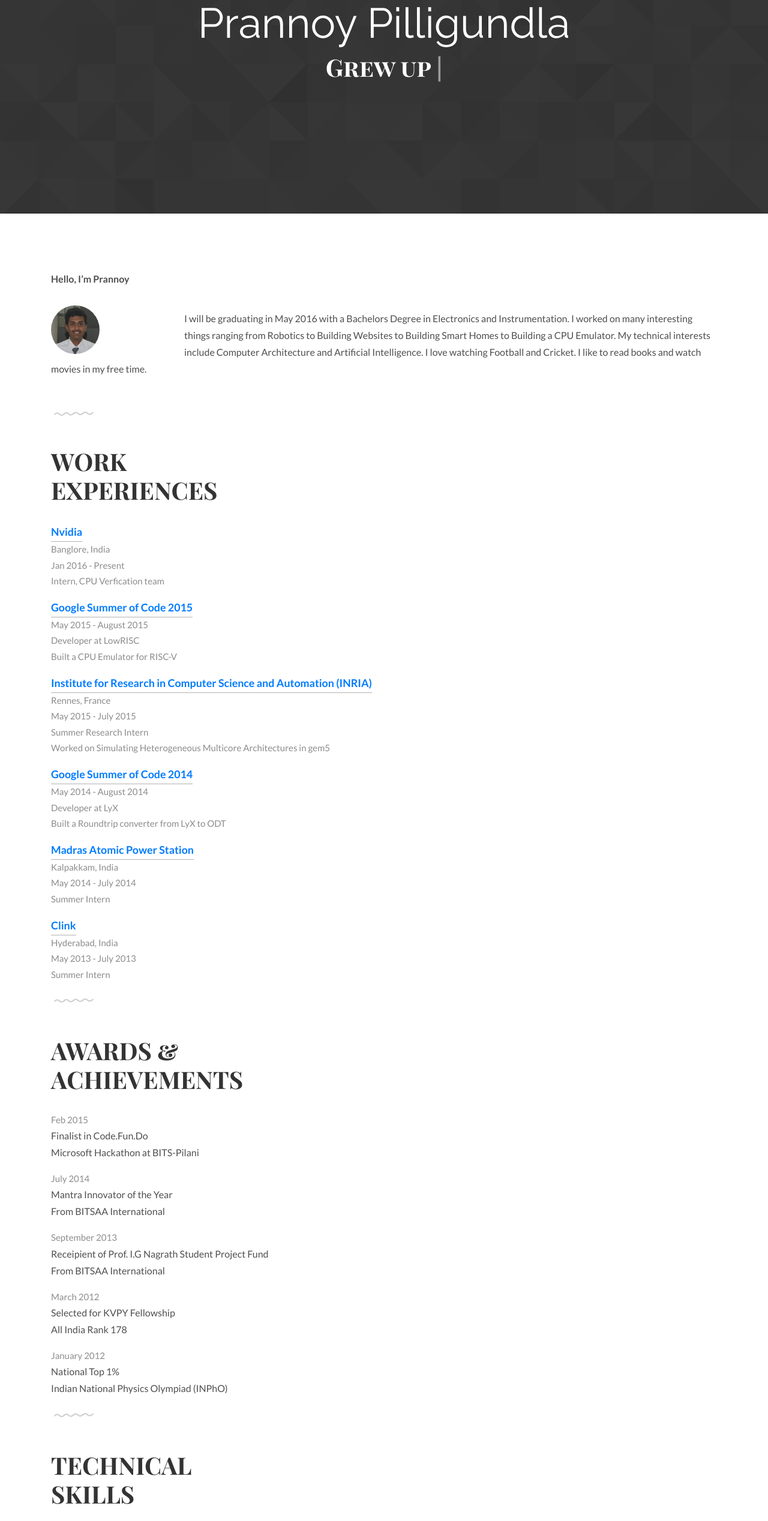
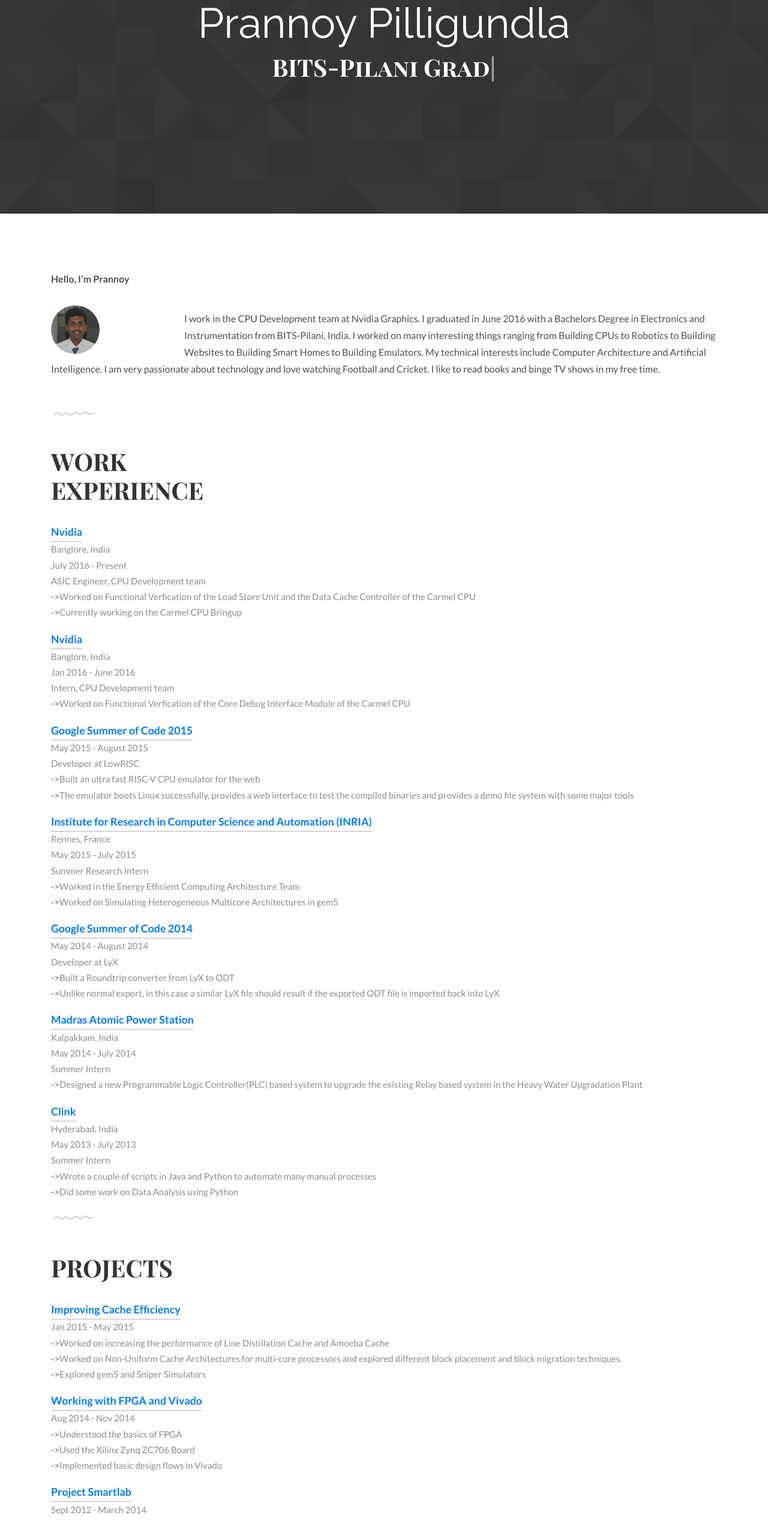
Before and after one commit to prannoyp/prannoyp.github.io, a plain HTML site: page index.html in a window 1280 px wide. Shown: the part 240-2775 px from the top of the page at 60% size. Drawn offline with nearby package versions, Linux system fonts and the light colour scheme; files that its build step writes are made by us from their sources.

Commit message:
Updated Experience and Projects section

```diff
--- a/index.html
+++ b/index.html
@@ -35,7 +35,8 @@
 			    <nav id="navbar-1" class="navbar item-nav">
 				    <ul>
 				        <li class="active"><a href="#about">About</a></li>
-				        <li><a href="#experiences">Experiences</a></li>
+				        <li><a href="#experience">Experience</a></li>
+                <li><a href="#projects">Projects</a></li>
 				        <li><a href="#achievements">Achievements</a></li>
 				        <li><a href="#skills">Skills</a></li>
 				    </ul>
@@ -67,46 +68,60 @@
 					<h2><b><span id="typed"></span></b></h2>
 				</div>
 				<p>
-					I will be graduating in May 2016 with a Bachelors Degree in Electronics and Instrumentation. I worked on many interesting things ranging from Robotics to Building Websites to Building Smart Homes to Building a CPU Emulator. My technical interests include Computer Architecture and Artificial Intelligence. I love watching Football and Cricket. I like to read books and watch movies in my free time.
+					I work in the CPU Development team at Nvidia Graphics. I graduated in June 2016 with a Bachelors Degree in Electronics and Instrumentation from BITS-Pilani, India. I worked on many interesting things ranging from Building CPUs to Robotics to Building Websites to Building Smart Homes to Building Emulators. My technical interests include Computer Architecture and Artificial Intelligence. I am very passionate about technology and love watching Football and Cricket. I like to read books and binge TV shows in my free time.
 				</p>
 			</div>
 		</div>
 	</div>
 
 	<!-- Work Experience -->
-	<div class="work section second" id="experiences">
+	<div class="work section second" id="experience">
 		<div class="container">
-			<h1>Work<br>Experiences</h1>
+			<h1>Work<br>Experience</h1>
       <ul class="work-list">
 				<li><a href="#">Nvidia</a></li>
 				<li>Banglore, India</li>
-				<li>Jan 2016 - Present</li>
-				<li>Intern, CPU Verfication team</li>
+				<li>July 2016 - Present</li>
+				<li>ASIC Engineer, CPU Development team</li>
+        <li><b>-></b>Worked on Functional Verfication of the Load Store Unit and the Data Cache Controller of the Carmel CPU</li>
+        <li><b>-></b>Currently working on the Carmel CPU Bringup</li>
+			</ul>
+      <ul class="work-list">
+				<li><a href="#">Nvidia</a></li>
+				<li>Banglore, India</li>
+				<li>Jan 2016 - June 2016</li>
+				<li>Intern, CPU Development team</li>
+        <li><b>-></b>Worked on Functional Verfication of the Core Debug Interface Module of the Carmel CPU</li>
 			</ul>
 			<ul class="work-list">
 				<li><a href="#">Google Summer of Code 2015</a></li>
 				<li>May 2015 - August 2015</li>
 				<li>Developer at LowRISC</li>
-        <li>Built a CPU Emulator for RISC-V</li>
+        <li><b>-></b>Built an ultra fast RISC-V CPU emulator for the web</li>
+        <li><b>-></b>The emulator boots Linux successfully, provides a web interface to test the
+compiled binaries and provides a demo file system with some major tools</li>
 			</ul>
 			<ul class="work-list">
 				<li><a href="#">Institute for Research in Computer Science and Automation (INRIA)</a></li>
 				<li>Rennes, France</li>
 				<li>May 2015 - July 2015</li>
 				<li>Summer Research Intern</li>
-        <li>Worked on Simulating Heterogeneous Multicore Architectures in gem5</li>
+        <li><b>-></b>Worked in the Energy Efficient Computing Architecture Team</li>
+        <li><b>-></b>Worked on Simulating Heterogeneous Multicore Architectures in gem5</li>
 			</ul>
 			<ul class="work-list">
 				<li><a href="#">Google Summer of Code 2014</a></li>
 				<li>May 2014 - August 2014</li>
 				<li>Developer at LyX</li>
-        <li>Built a Roundtrip converter from LyX to ODT</li>
+        <li><b>-></b>Built a Roundtrip converter from LyX to ODT</li>
+        <li><b>-></b>Unlike normal export, in this case a similar LyX file should result if the exported ODT file is imported back into LyX</li>
 			</ul>
 			<ul class="work-list">
 				<li><a href="#">Madras Atomic Power Station</a></li>
 				<li>Kalpakkam, India</li>
 				<li>May 2014 - July 2014</li>
 				<li>Summer Intern</li>
+        <li><b>-></b>Designed a new Programmable Logic Controller(PLC) based system to upgrade the existing Relay based system in the Heavy Water Upgradation Plant</li>
         <li></li>
 			</ul>
 			<ul class="work-list">
@@ -114,7 +129,62 @@
 				<li>Hyderabad, India</li>
 				<li>May 2013 - July 2013</li>
 				<li>Summer Intern</li>
+        <li><b>-></b>Wrote a couple of scripts in Java and Python to automate many manual processes</li>
+        <li><b>-></b>Did some work on Data Analysis using Python</li>
 			</ul>
+		</div>
+	</div>
+
+  <div class="work section second" id="projects">
+		<div class="container">
+			<h1>Projects</h1>
+      <ul class="work-list">
+				<li><a href="#">Improving Cache Efficiency</a></li>
+				<li>Jan 2015 - May 2015</li>
+        <li><b>-></b>Worked on increasing the performance of Line Distillation Cache and Amoeba Cache</li>
+        <li><b>-></b>Worked on Non-Uniform Cache Architectures for multi-core processors and explored different block placement and block migration techniques.</li>
+        <li><b>-></b>Explored gem5 and Sniper Simulators</li>
+			</ul>
+      <ul class="work-list">
+				<li><a href="#">Working with FPGA and Vivado</a></li>
+				<li>Aug 2014 - Nov 2014</li>
+        <li><b>-></b>Understood the basics of FPGA</li>
+        <li><b>-></b>Used the Xilinx Zynq ZC706 Board</li>
+        <li><b>-></b>Implemented basic design flows in Vivado</li>
+			</ul>
+      <ul class="work-list">
+				<li><a href="#">Project Smartlab</a></li>
+				<li>Sept 2012 - March 2014</li>
+        <li><b>-></b>Worked on building Intelligent and Context Aware Home Automation systems</li>
+        <li><b>-></b>Built an interactive context aware home environment which can recognize voice, gestures
+and objects to act as an interface between Humans and the Hardware. (Kinect/PandaBoard/Arduino/NLP/ObjectRecognition/WebInterface)</li>
+        <li><b>-></b>Built an automated Security Solution for Workspaces. (EntryExitCounter/PandaBoard/FacialRecognition/WebInterface)</li>
+        <li><b>-></b>Built a smart lighting system which turns the lighting on/off in the rooms based on Human presence</li>
+			</ul>
+      <ul class="work-list">
+        <li><a href="#">Misc Software Projects</a></li>
+        <li>Aug 2013 - April 2014</li>
+        <li><b>-></b>Built a Chrome Extension to make preference process easier for Internship Applications. Got over 2000 downloads</li>
+        <li><b>-></b>Built a website to bring Entrepreneurs, Investors, Startup Enthusiasts onto a single platform. Helps in co-founder search, job/internship search, fund raising, mentoring for startups. Built using Ruby on Rails</li>
+        <li><b>-></b>Built a portal to make Inter City Cab Sharing easier. Built using Ruby on Rails</li>
+        <li><b>-></b>Built a basic ERP Solution for Schools. Built using Ruby on Rails</li>
+        <li><b>-></b>Implemented a flow in Java and Python to make sending mass mails/posting on facebook easier for organizations</li>
+        <li><b>-></b>Implemented an interface to make it easier to scrape listings from websites</li>
+        <li><b>-></b>Built a basic voice based personal assistant for Linux workstations</li>
+      </ul>
+      <ul class="work-list">
+        <li><a href="#">Project Robocon</a></li>
+        <li>Sept 2012 - March 2013</li>
+        <li><b>-></b>Was part of a team representing BITS-Pilani in ABU Robocon India 2013</li>
+        <li><b>-></b>Built two robots, Manual and Automatic which pick up objects using Robotic arms and place them in appropriate slots</li>
+      </ul>
+      <ul class="work-list">
+        <li><a href="#">Misc Robots</a></li>
+        <li>July 2012 - April 2013</li>
+        <li><b>-></b>Built a PID based Line Follower using Arduino</li>
+        <li><b>-></b>Built a Grid Solver Robot using Atmega16</li>
+        <li><b>-></b>Built two robots where one detects IR emitted by the other one and always follows it. Used Atmega16</li>
+      </ul>
 		</div>
 	</div>
 
@@ -203,7 +273,7 @@
     <script>
 		function newTyped(){}$(function(){$("#typed").typed({
 		// Change to edit type effect
-		strings: ["I study at BITS-Pilani", "Grew up in Hyderabad", "Programming Enthusiast"],
+		strings: ["I work at Nvidia", "BITS-Pilani Grad", "Programming Enthusiast"],
 
 		typeSpeed:70,backDelay:1000,contentType:"html",loop:!0,resetCallback:function(){newTyped()}}),$(".reset").click(function(){$("#typed").typed("reset")})});
     </script>
```
